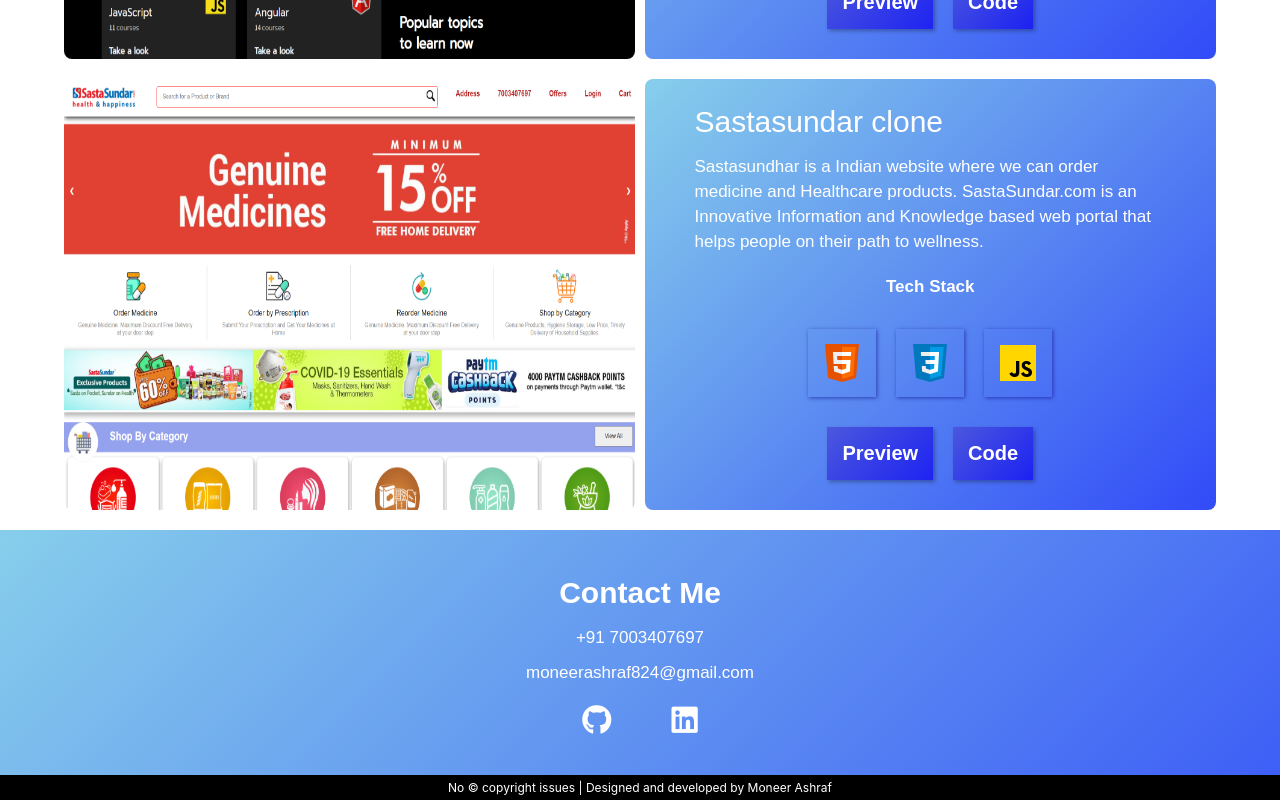
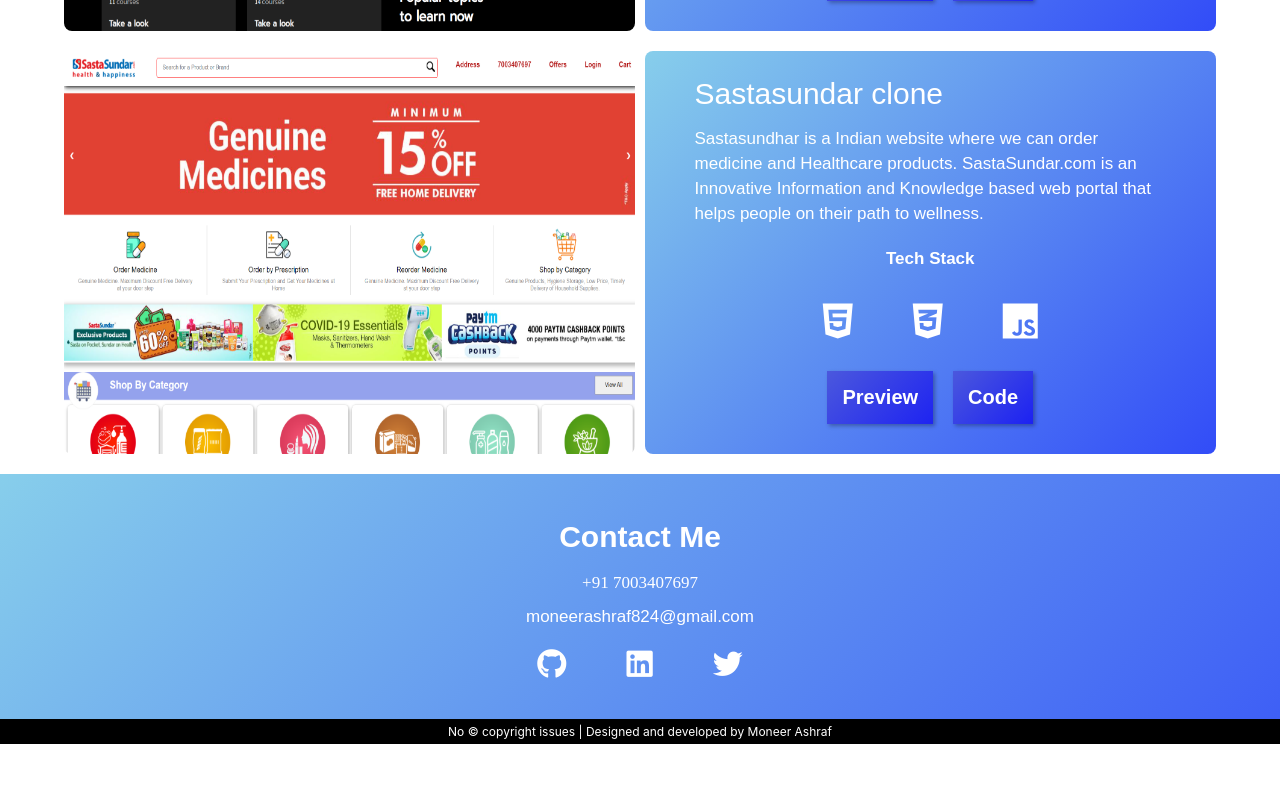
Before and after one commit to moneer824/portfolio, a React (Create React App) app: page / in a window 1280 px wide. Shown: the part 2221-3021 px from the top of the page. After the commit the page ends 2965 px from the top, so only its background shows below. Built offline with nearby package versions, Linux system fonts and the light colour scheme.

Commit message:
added tech stack icons

```diff
--- a/public/index.html
+++ b/public/index.html
@@ -25,7 +25,7 @@
       work correctly both with client-side routing and a non-root public URL.
       Learn how to configure a non-root public URL by running `npm run build`.
     -->
-    <title>React App</title>
+    <title>Moneer Ashraf</title>
   </head>
   <body>
     <noscript>You need to enable JavaScript to run this app.</noscript>
--- a/src/components/AboutMe.css
+++ b/src/components/AboutMe.css
@@ -131,3 +131,10 @@
   }
 
 }
+
+@media only screen and (max-width: 900px) {
+  .about {
+    padding:0;
+
+  }
+}
--- a/src/components/Contact.css
+++ b/src/components/Contact.css
@@ -48,6 +48,9 @@
     padding: 5px;
     font-size: 12px;
 }
+#phone-number{
+  font-family: 'Font Awesome 5 Free';
+}
 
 @media only screen and (max-width: 600px) {
 .copyright{
--- a/src/components/Contact.js
+++ b/src/components/Contact.js
@@ -6,15 +6,18 @@
     <div className="contact" id="connect">
       <div className="number">
         <p>Contact Me</p>
-        <p>+91 7003407697</p>
+        <p id="phone-number">+91 7003407697</p>
         <p>moneerashraf824@gmail.com</p>
         <div className="cont">
           <a target="_blank" rel='noreferrer' href="https://github.com/moneer824">
-            <i class="fab fa-github"></i>
+            <i className="fab fa-github"></i>
           </a>
 
           <a target="_blank" rel='noreferrer' href="https://www.linkedin.com/in/moneer-ashraf-7a4475218/">
-            <i class="fab fa-linkedin"></i>
+            <i className="fab fa-linkedin"></i>
+          </a>
+          <a target="_blank" rel='noreferrer' href="https://twitter.com/HMTS64801432">
+            <i className="fab fa-twitter"></i>
           </a>
         </div>
       </div>
--- a/src/components/NavBar.js
+++ b/src/components/NavBar.js
@@ -14,11 +14,11 @@
            <i className="fas fa-bars"></i>
            </label>
            <ul>
-               <li onClick={uncheck}> <i class="far fa-address-card"></i> <a href="#HOME"> Home </a></li>
-               <li onClick={uncheck}> <i class="far fa-address-card"></i> <a href="#ABOUT"> About </a></li>
-               <li onClick={uncheck}> <i class="fas fa-sitemap"></i> <a href="#SKILLS"> Skills </a></li>
-               <li onClick={uncheck}> <i class="fas fa-laptop"></i> <a href="#recent-work"> Projects </a></li>
-               <li onClick={uncheck}> <i class="far fa-file-alt"></i><a target="_blank" rel='noreferrer' href="https://drive.google.com/file/d/19rR82dAwqaX_mwkFEx6hBAAth_Fex1C8/view?usp=sharing"> Resume </a> </li>
+               <li onClick={uncheck}> <i className="far fa-address-card"></i> <a href="#HOME"> Home </a></li>
+               <li onClick={uncheck}> <i className="far fa-address-card"></i> <a href="#ABOUT"> About </a></li>
+               <li onClick={uncheck}> <i className="fas fa-sitemap"></i> <a href="#SKILLS"> Skills </a></li>
+               <li onClick={uncheck}> <i className="fas fa-laptop"></i> <a href="#recent-work"> Projects </a></li>
+               <li onClick={uncheck}> <i className="far fa-file-alt"></i><a target="_blank" rel='noreferrer' href="https://drive.google.com/file/d/19rR82dAwqaX_mwkFEx6hBAAth_Fex1C8/view?usp=sharing"> Resume </a> </li>
            </ul>
         </nav>
     )
--- a/src/components/ProjectComponents.js
+++ b/src/components/ProjectComponents.js
@@ -5,12 +5,11 @@
 import Sasta from "./Projects-pic/Sasta.png";
 
 
-import logo1 from "./skill-logo/html.png";
-import logo2 from "./skill-logo/css.png";
-import logo3 from "./skill-logo/js.png";
+
 
 export default function ProjectComponents() {
-  const project1 = [logo1, logo2, logo3];
+const project1 = ["fab fa-html5","fab fa-css3-alt","fab fa-js","fab fa-node"]
+const project2 = ["fab fa-html5","fab fa-css3-alt","fab fa-js"]
 
   return (
     <div className="all-projects" id="recent-work">
@@ -27,7 +26,7 @@
       preview={Sasta}
         title="Sastasundar clone"
         description="Sastasundhar is a Indian website where we can order medicine and Healthcare products. SastaSundar.com is an Innovative Information and Knowledge based web portal that helps people on their path to wellness."
-        arr={project1}
+        arr={project2}
         github="https://github.com/harshpagar/sastabazr"
         website="https://sastasundhar-clone.netlify.app/"
       />
--- a/src/components/Projects.css
+++ b/src/components/Projects.css
@@ -17,6 +17,10 @@
   height: 100%;
   border-radius: 8px;
 
+}
+
+.tech-used .fab{
+  font-size: 40px;
 }
 .pro-info {
   width: 50%;
--- a/src/components/Projects.js
+++ b/src/components/Projects.js
@@ -12,8 +12,8 @@
         <p>{props.description}</p>
         <p>Tech Stack</p>
         <div className="tech-used">
-          {props.arr.map((img) => (
-            <img src={img} alt="" />
+          {props.arr.map((e,i) => (
+            <i className={e} key={i}></i>
           ))}
         </div>
         <div className="pro-btn">
```
